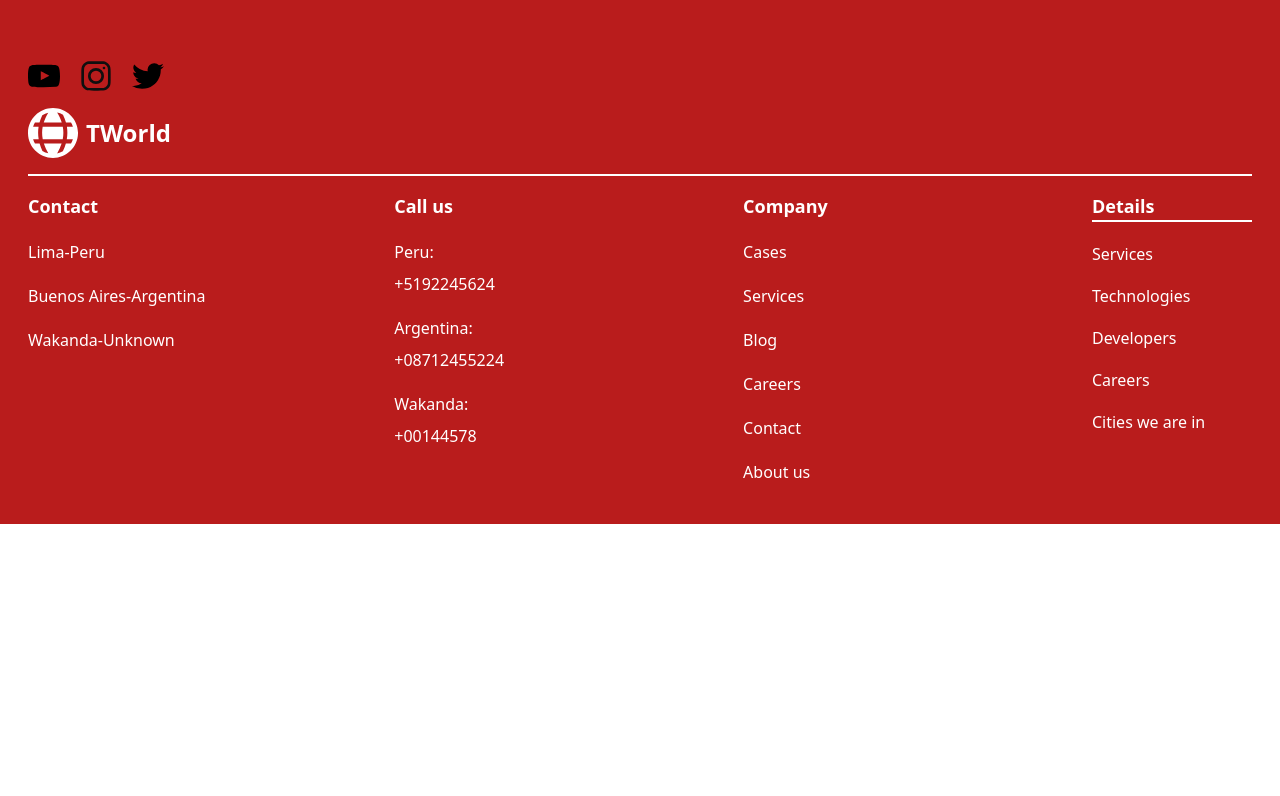
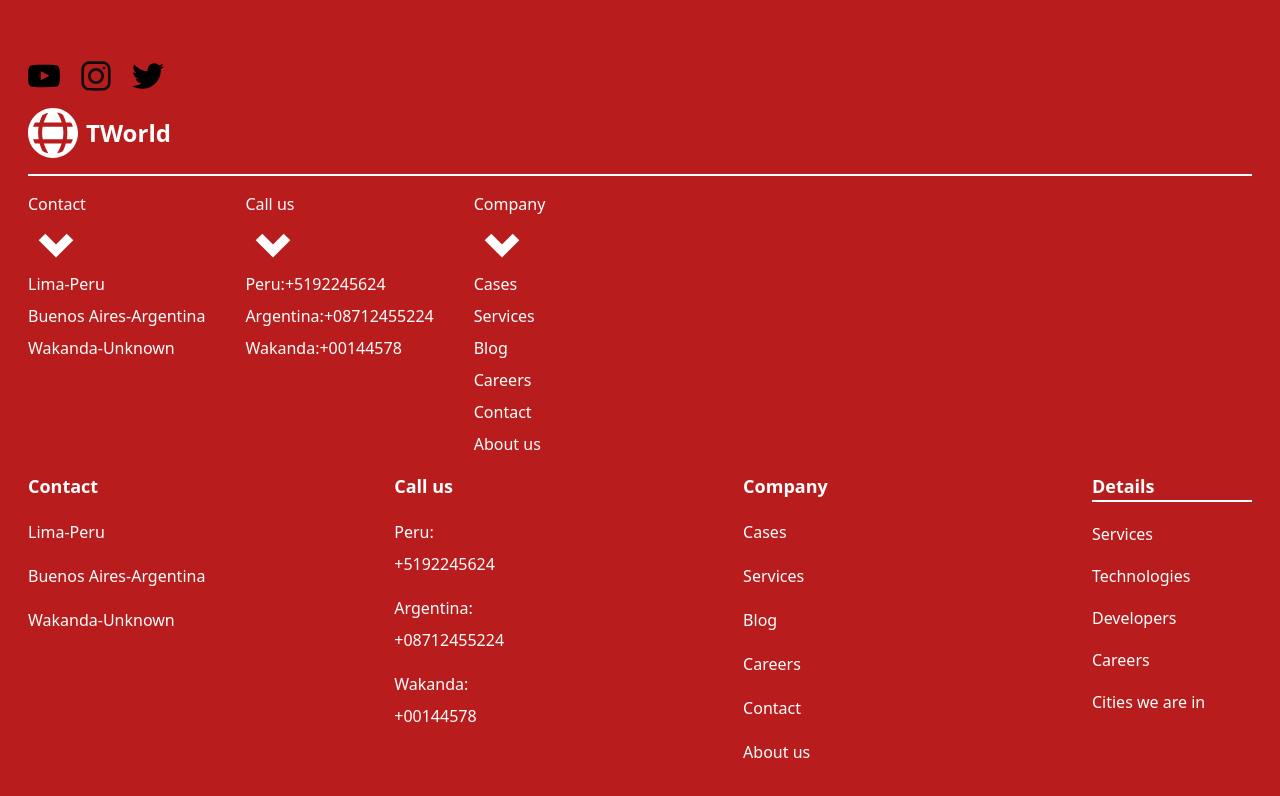
Before and after one commit to JorgeKerilima19/TWorld, a React (Vite) app: page /about in a window 1280 px wide. Shown: the part 2970-3766 px from the top of the page. Before the commit the page ends 3494 px from the top, so only its background shows below. Built offline with nearby package versions, Linux system fonts and the light colour scheme.

Commit message:
footer code retouched

```diff
--- a/src/components/Footer.tsx
+++ b/src/components/Footer.tsx
@@ -4,6 +4,7 @@ import logo from "../assets/images/logoWhite.svg";
 import youtubeLogo from "/youtube.svg";
 import instagramLogo from "/instagram.svg";
 import twitterLogo from "/twitter.svg";
+import FooterItems from "./FooterItems";
 
 const footerElements = [
   {
@@ -44,6 +45,7 @@ export const Footer = () => {
             </h1>
           </div>
         </div>
+        <FooterItems />
         <div className="flex gap-5 flex-wrap justify-between w-full">
           {footerElements.map((el, index) => (
             <div
--- /dev/null
+++ b/src/components/FooterItems.tsx
@@ -0,0 +1,53 @@
+import arrow from "/arrowDown.svg";
+import { useState, useEffect } from "react";
+
+const footerElements: {
+  title: string;
+  items: string[] | Object;
+}[] = [
+  {
+    title: "Contact",
+    items: ["Lima-Peru", "Buenos Aires-Argentina", "Wakanda-Unknown"],
+  },
+  {
+    title: "Call us",
+    items: {
+      Peru: "+5192245624",
+      Argentina: "+08712455224",
+      Wakanda: "+00144578",
+    },
+  },
+  {
+    title: "Company",
+    items: ["Cases", "Services", "Blog", "Careers", "Contact", "About us"],
+  },
+];
+
+const FooterItems = () => {
+  const [display, setDisplay] = useState(true);
+
+  return (
+    <div className="flex gap-10">
+      {footerElements.map((item, index) => (
+        <div key={index}>
+          <div>
+            <h3>{item.title}</h3>
+            <img className="w-14" src={arrow} alt="arrow" />
+          </div>
+          <ul className="grid gap-2">
+            {Array.isArray(item.items)
+              ? item.items.map((el, index) => <span key={index}>{el}</span>)
+              : Object.entries(item.items).map(([key, value]) => (
+                  <div>
+                    <span>{key}:</span>
+                    <span>{value}</span>
+                  </div>
+                ))}
+          </ul>
+        </div>
+      ))}
+    </div>
+  );
+};
+
+export default FooterItems;
```
Also changed, not shown: public/arrowDown.svg (added).
